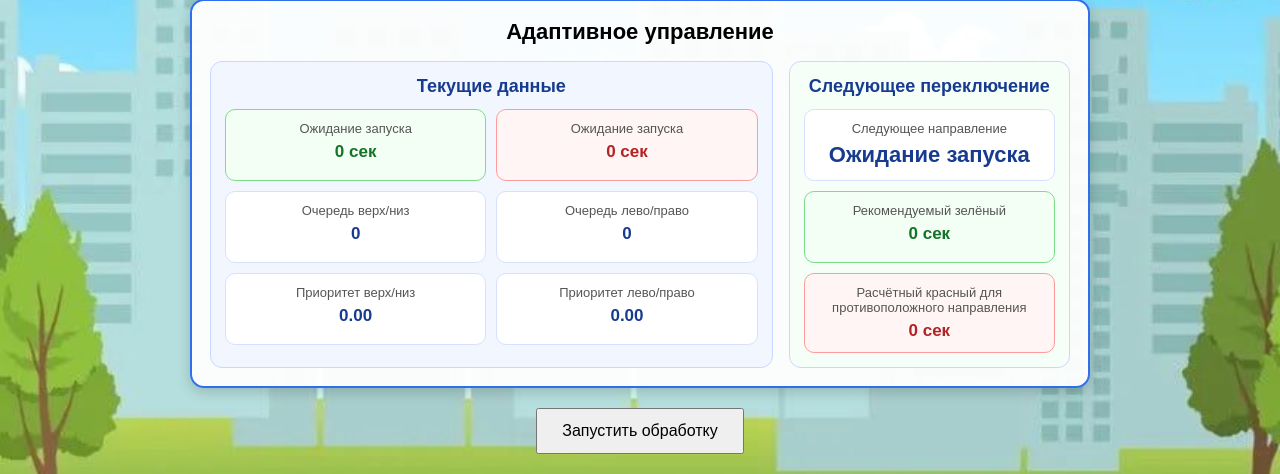
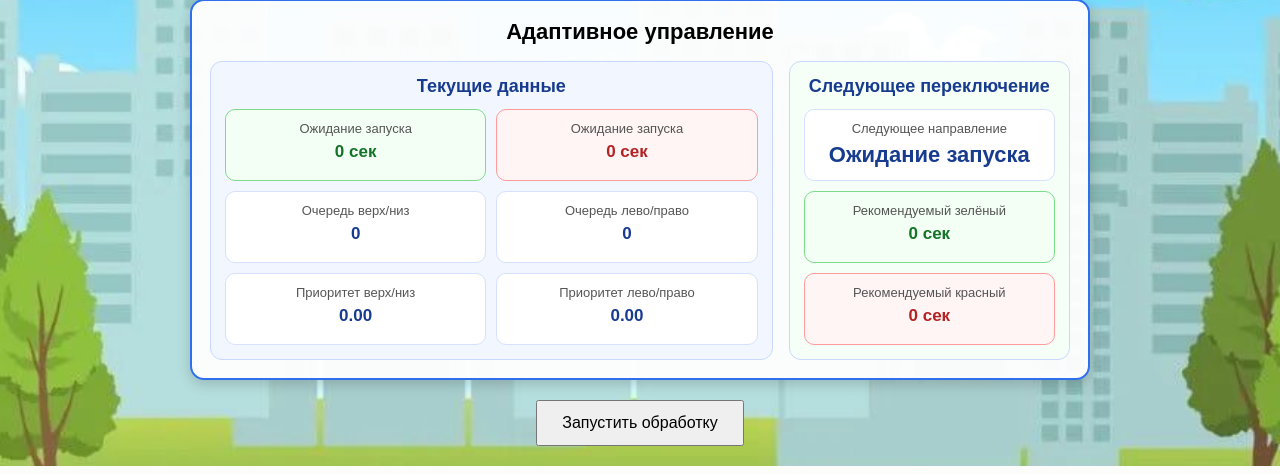
Before and after one commit to Alexey-Chex/Diplom, a Flask app: page / in a window 1280 px wide. Shown: the part 937-1411 px from the top of the page. Run offline with Flask 3, Linux system fonts and the light colour scheme.

Commit message:
Rename next red label

```diff
--- a/templates/index.html
+++ b/templates/index.html
@@ -148,7 +148,7 @@
                         </div>
 
                         <div class="adaptive-card adaptive-card-red">
-                            <span>Расчётный красный для противоположного направления</span>
+                            <span>Рекомендуемый красный</span>
                             <strong id="next-red">0 сек</strong>
                         </div>
                     </div>
```
